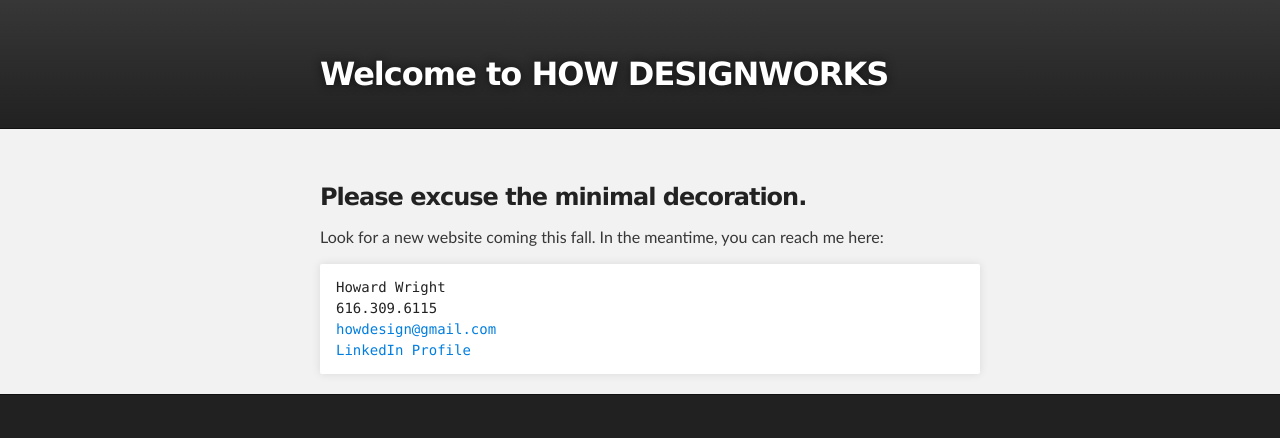
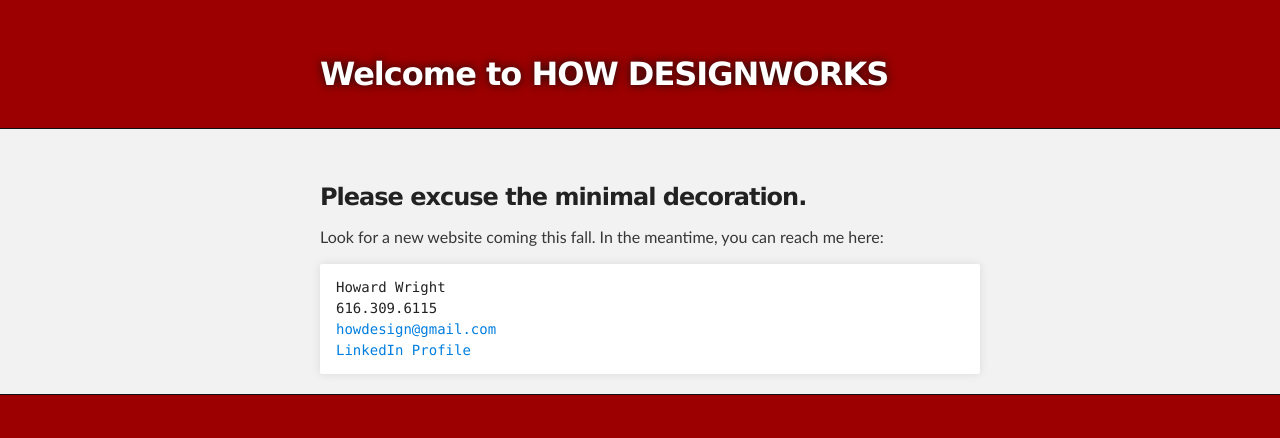
Before and after one commit to howdesign/howdesign.github.com, a plain HTML site: page index.html in a window 1280 px wide. Drawn offline with Linux system fonts and the light colour scheme.

Commit message:
Color change.

```diff
--- a/stylesheets/stylesheet.css
+++ b/stylesheets/stylesheet.css
@@ -54,7 +54,7 @@ Theme Styles
 body {
   box-sizing: border-box;
   color:#373737;
-  background: #212121;
+  background: #9c0000;
   font-size: 16px;
   font-family: 'Myriad Pro', Calibri, Helvetica, Arial, sans-serif;
   line-height: 1.5;
@@ -281,12 +281,7 @@ Full-Width Styles
 }
 
 #header_wrap {
-  background: #212121;
-  background: -moz-linear-gradient(top, #373737, #212121);
-  background: -webkit-linear-gradient(top, #373737, #212121);
-  background: -ms-linear-gradient(top, #373737, #212121);
-  background: -o-linear-gradient(top, #373737, #212121);
-  background: linear-gradient(top, #373737, #212121);
+  background: #9c0000;
 }
 
 #header_wrap .inner {
@@ -359,7 +354,7 @@ Full-Width Styles
 }
 
 #footer_wrap {
-  background: #212121;
+  background: #9c0000;
 }
 
 
```
